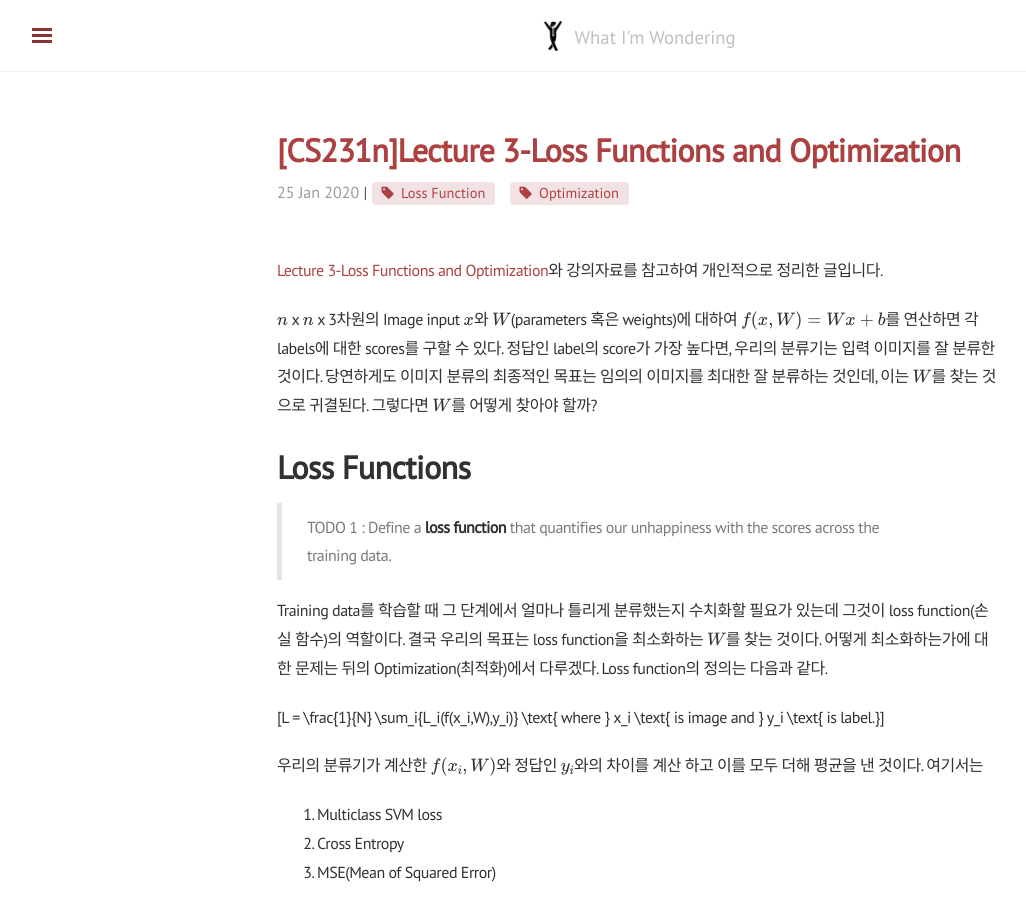
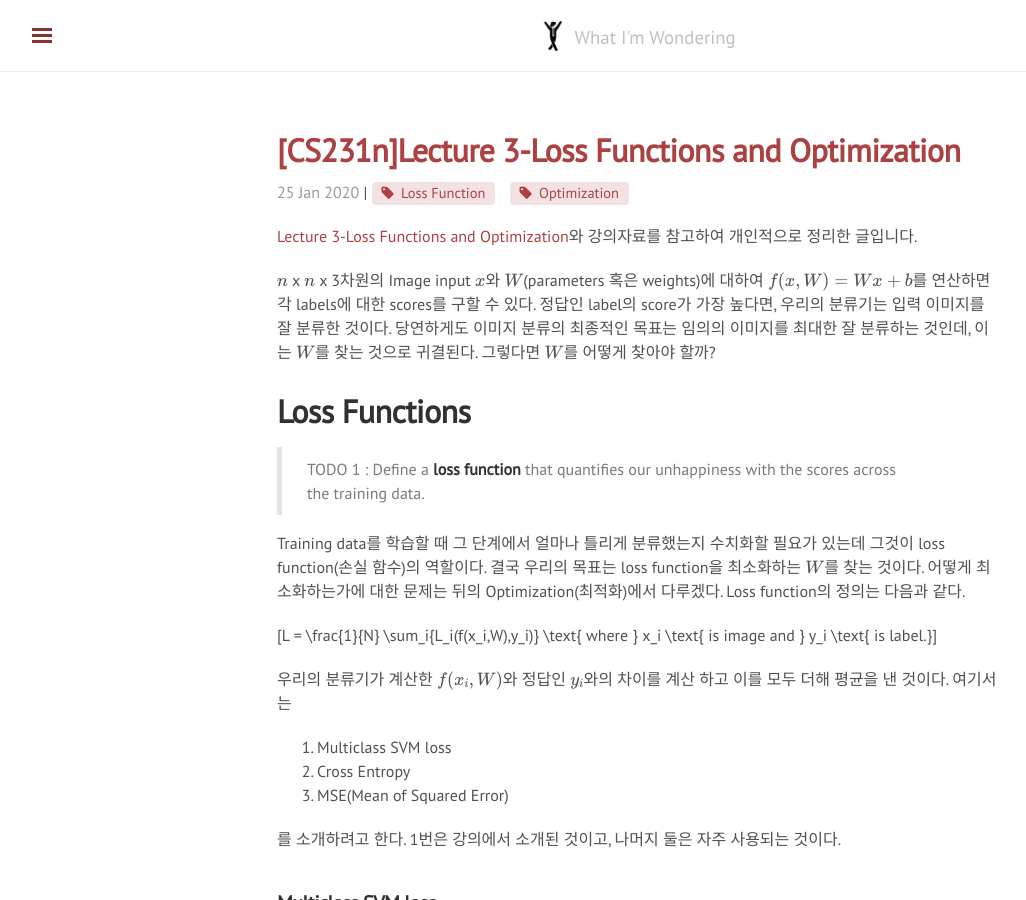
Before and after one commit to shanny924/shanny924.github.io, a Jekyll site: the page built from blog/index.html, in a window 1280 px wide and 900 px high. Shown: the whole window, without its empty margins (3-1029 px from the left). Built offline with Jekyll 4.4.1, drawn with Linux system fonts in a browser that asks for light colours; nearby versions of some CDN libraries; formulas are drawn with MathJax 3; the list of posts is cut into pages by our own code.

Commit message:
read more

```diff
--- a/blog/index.html
+++ b/blog/index.html
@@ -19,9 +19,9 @@ title: Blog
     {% endfor %}
     {% endif %}
 
-    <h4 style="font-weight: 400; line-height: 1.8;"><article>
+    <article>
       {{ post.excerpt | markdownify }}
-    <article></h4>
+    <article>
     <div class="post-more">
       {% if site.disqus_short_name %}
       <a href="{{ site.baseurl }}{{ post.url }}#disqus_thread"> <i class="fa fa-comments" aria-hidden="true"></i>Comment</a>&nbsp;
```
